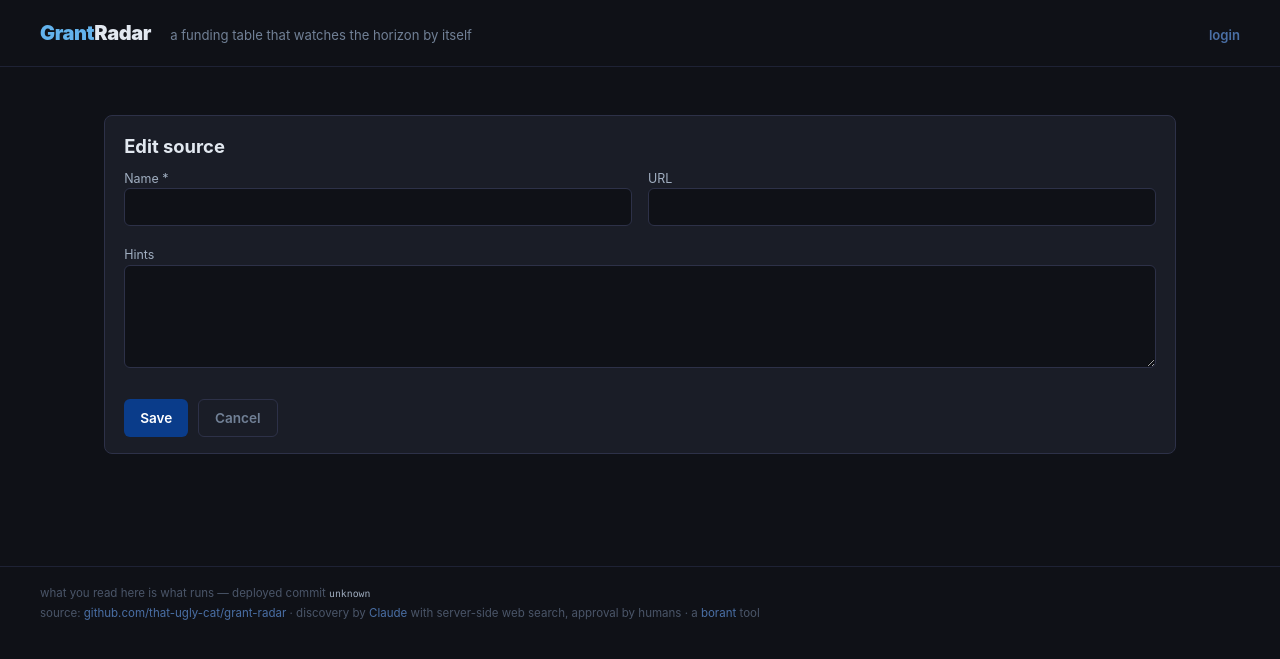
After one commit to that-ugly-cat/grant-radar, a FastAPI app: template app/templates/source_form.html in a window 1280 px wide. The commit adds this page. Shown: the top 659 px of the page. Run offline with FastAPI, Linux system fonts and the light colour scheme; the template is opened without the code that fills it, so the values that code supplies are empty; parts of the project's set-up code (start-up, migrations or seed data) failed here and were passed over; some libraries are stand-ins or nearby versions.

Commit message:
Edit form for sources
Co-Authored-By: Claude Fable 5 <noreply@anthropic.com>

```diff
--- /dev/null
+++ b/app/templates/source_form.html
@@ -0,0 +1,15 @@
+{% extends "base.html" %}
+{% block content %}
+<div class="card">
+  <h1>Edit source</h1>
+  <form method="post" action="/sources/{{ source.id }}/edit" class="grid2">
+    <label>Name * <input name="name" value="{{ source.name }}" required></label>
+    <label>URL <input name="url" value="{{ source.url or '' }}"></label>
+    <label class="span2">Hints <textarea name="hints" rows="4">{{ source.hints or '' }}</textarea></label>
+    <div class="span2 actions">
+      <button type="submit">Save</button>
+      <a class="btn muted" href="/sources">Cancel</a>
+    </div>
+  </form>
+</div>
+{% endblock %}
--- a/app/templates/sources.html
+++ b/app/templates/sources.html
@@ -22,6 +22,7 @@
       <td>{{ '✓' if s.enabled else '—' }}</td>
       {% if user.role == 'admin' %}
       <td class="actions-inline">
+        <a class="btn small muted" href="/sources/{{ s.id }}/edit">edit</a>
         <form method="post" action="/scan-now"><input type="hidden" name="source_id" value="{{ s.id }}"><button class="small" type="submit">scan</button></form>
         <form method="post" action="/sources/{{ s.id }}/toggle"><button class="small" type="submit">{{ 'off' if s.enabled else 'on' }}</button></form>
         <form method="post" action="/sources/{{ s.id }}/delete" onsubmit="return confirm('Delete this source?')"><button class="small danger" type="submit">del</button></form>
```
Also changed, not shown: app/routers/ui.py (+18 -0 lines).
